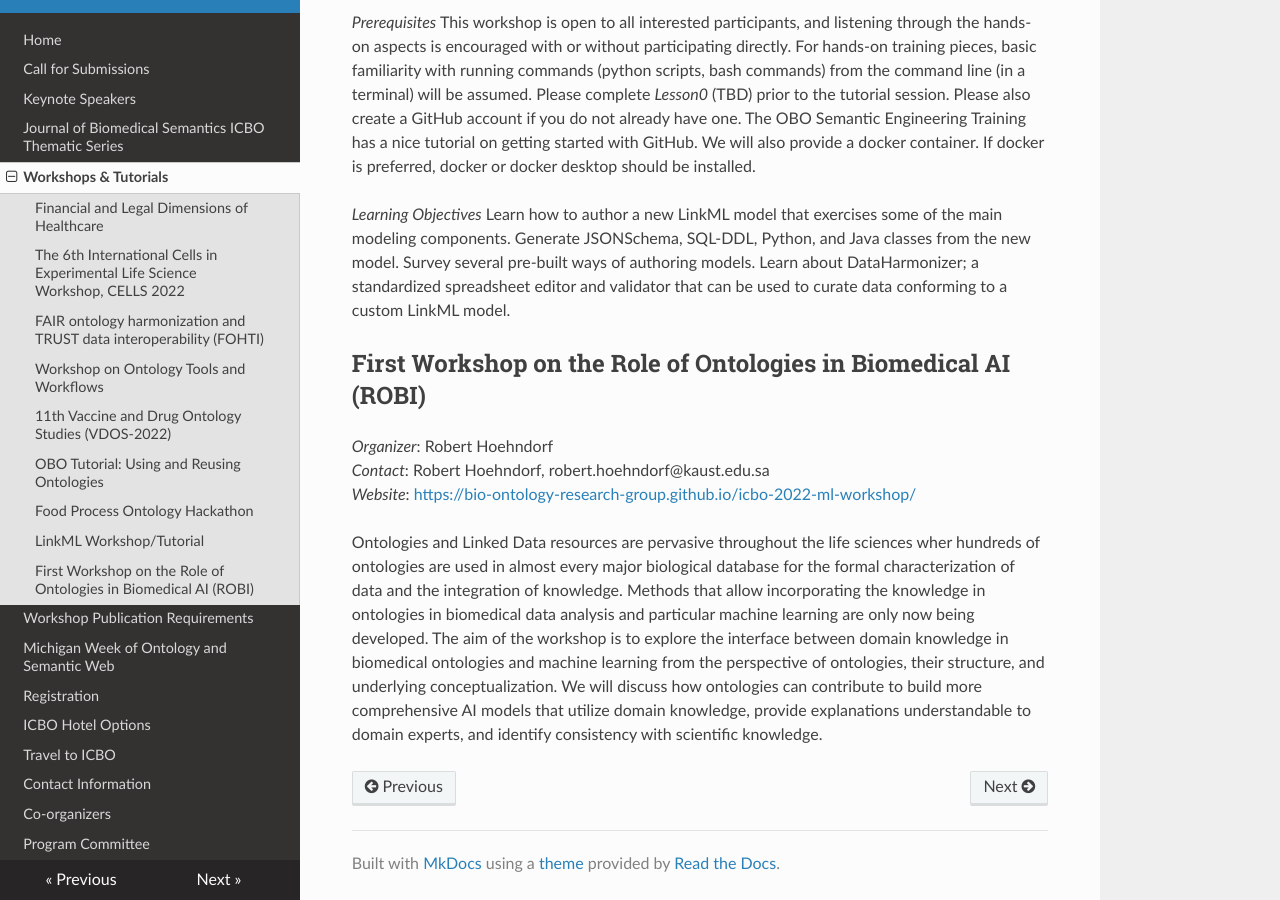
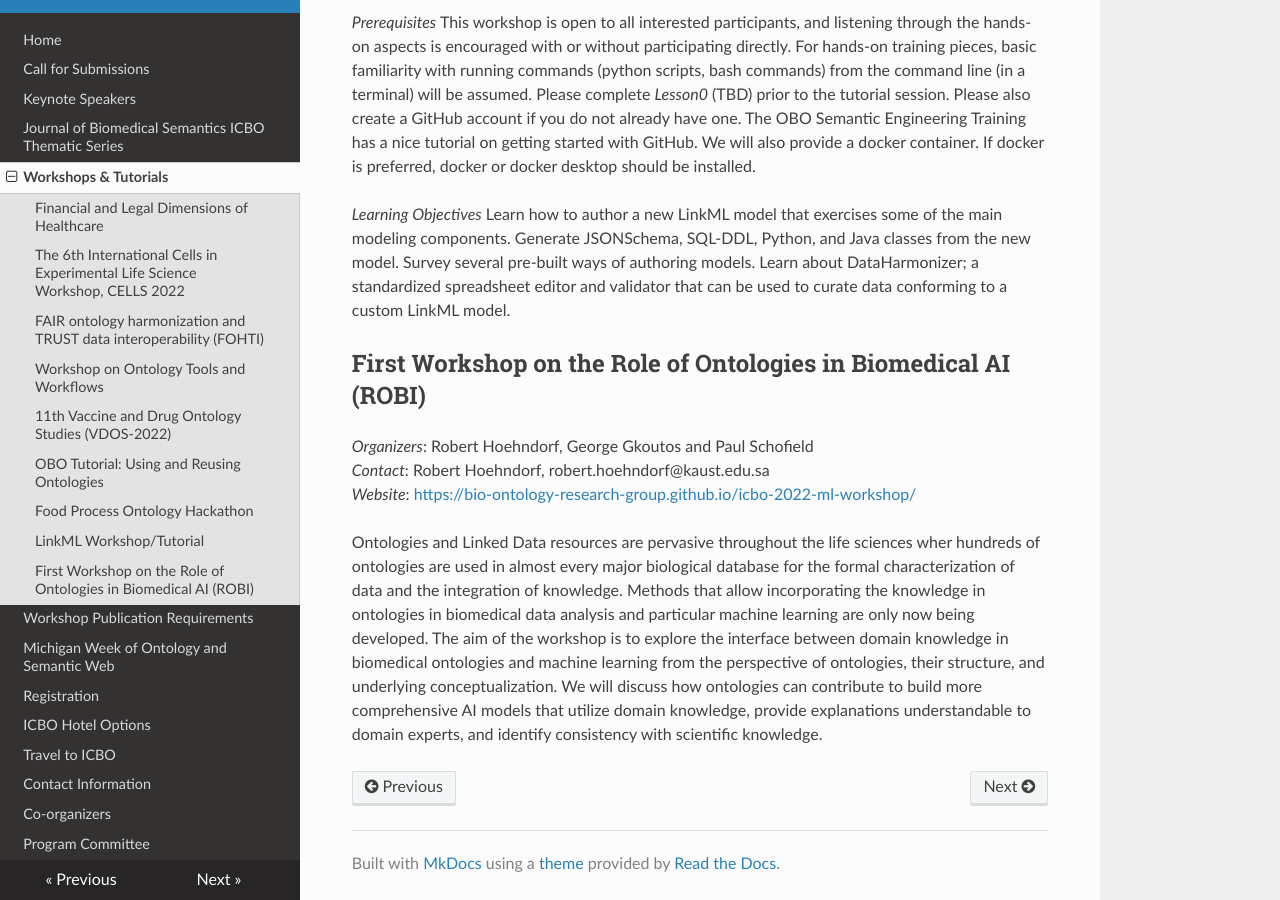
Before and after one commit to johnbeve/BFO-Organization, an MkDocs documentation site: the page built from docs/workshops-and-tutorials.md, in a window 1280 px wide and 900 px high, scrolled down 4909 px. Built offline with MkDocs 1.6.1, drawn with Linux system fonts in a browser that asks for light colours; nearby versions of some CDN libraries.

Commit message:
Update workshops-and-tutorials.md

```diff
--- a/docs/workshops-and-tutorials.md
+++ b/docs/workshops-and-tutorials.md
@@ -75,7 +75,7 @@ Survey several pre-built ways of authoring models.
 Learn about DataHarmonizer; a standardized spreadsheet editor and validator that can be used to curate data conforming to a custom LinkML model.
 
 ## First Workshop on the Role of Ontologies in Biomedical AI (ROBI)
-*Organizer*: Robert Hoehndorf
+*Organizers*: Robert Hoehndorf, George Gkoutos and Paul Schofield
 *Contact*: Robert Hoehndorf, robert.hoehndorf@kaust.edu.sa
 *Website*: [https://bio-ontology-research-group.github.io/icbo-2022-ml-workshop/](https://bio-ontology-research-group.github.io/icbo-2022-ml-workshop/)
 
```
